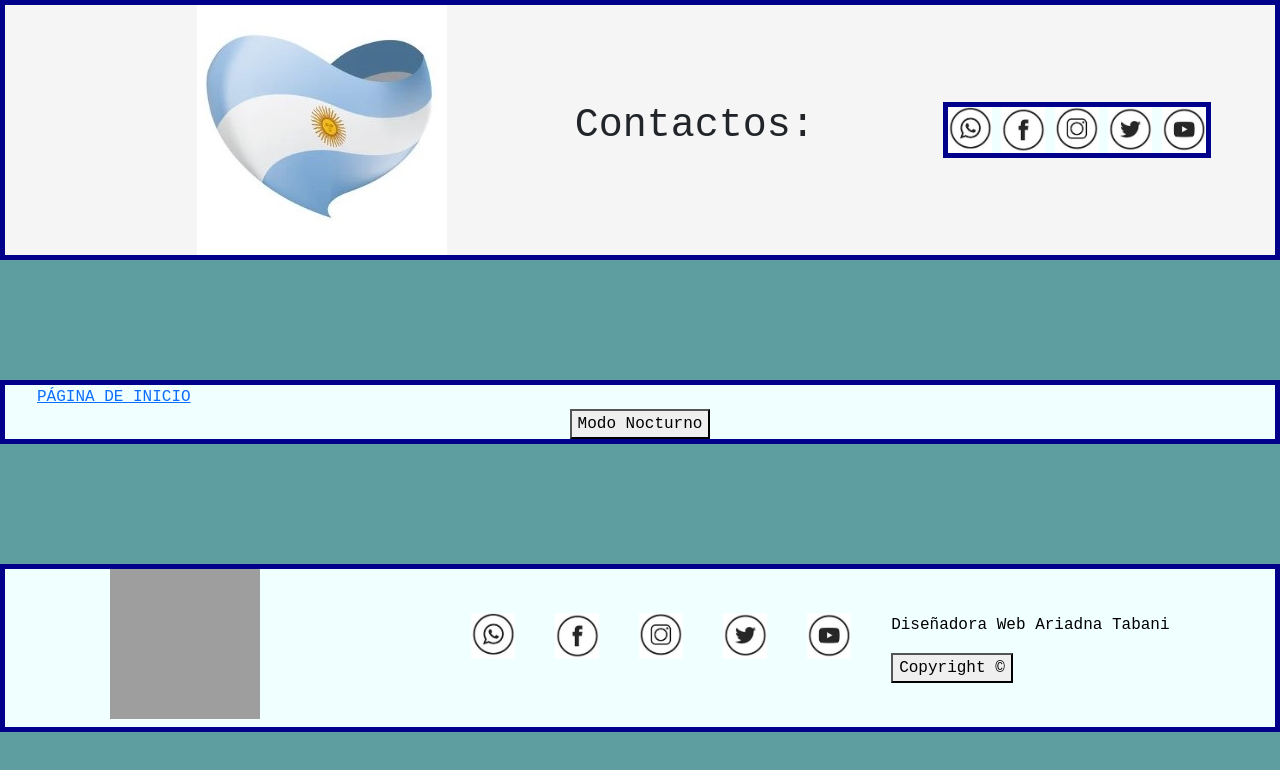
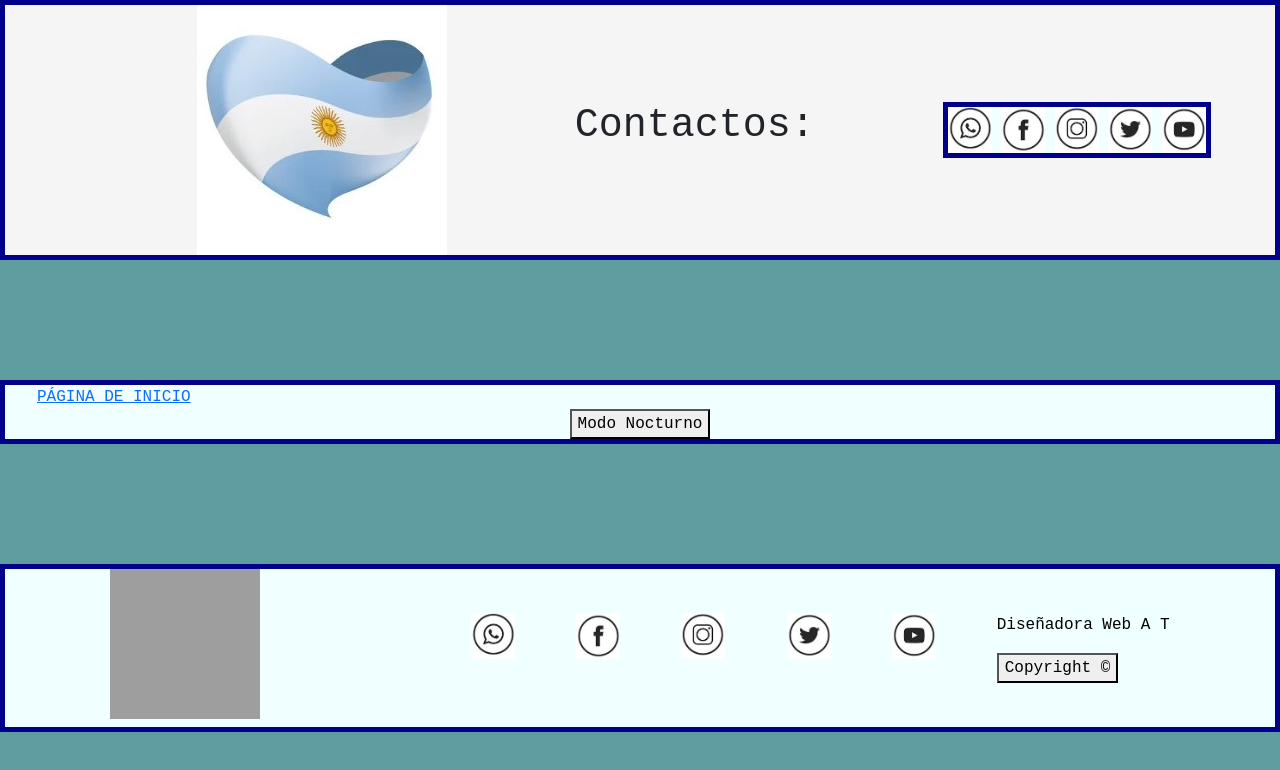
Before and after one commit to AriadnaTabani/proyectodeliciasargentinas, a plain HTML site: page contactos.html in a window 1280 px wide. Drawn offline with nearby package versions, Linux system fonts and the light colour scheme; grey boxes are pictures that could not be loaded.

Commit message:
Update contactos.html

```diff
--- a/contactos.html
+++ b/contactos.html
@@ -55,7 +55,7 @@
                <a href="http://youtube.com" target="_blank"><img class="iconoyoutube" src="./imagen/yt.png" alt="iconoyoutube"></a>
 
             <div class="autora">
-                <p>Diseñadora Web Ariadna Tabani</p>
+                <p>Diseñadora Web A T</p>
                 <button class="autora" onclick="copyright">Copyright ©</button>
             </div>
         </div>
```
